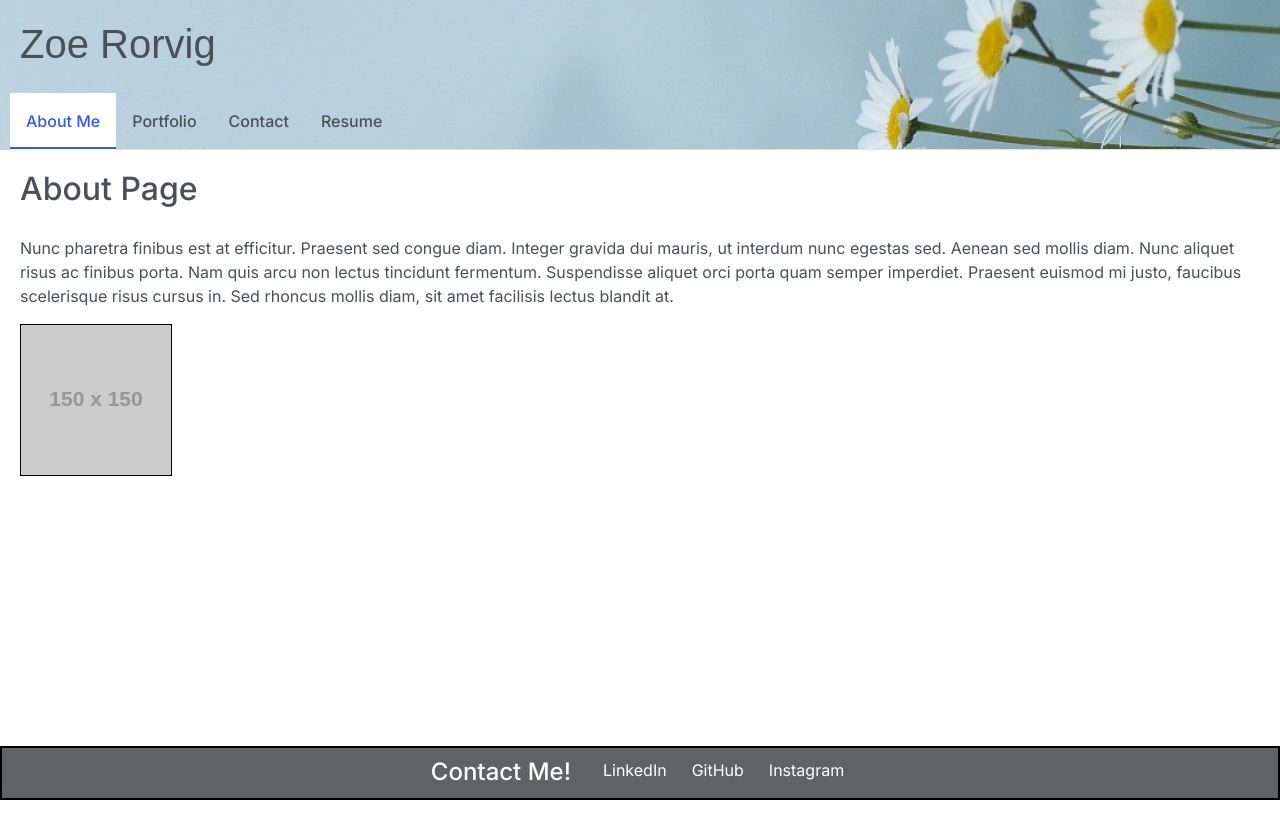
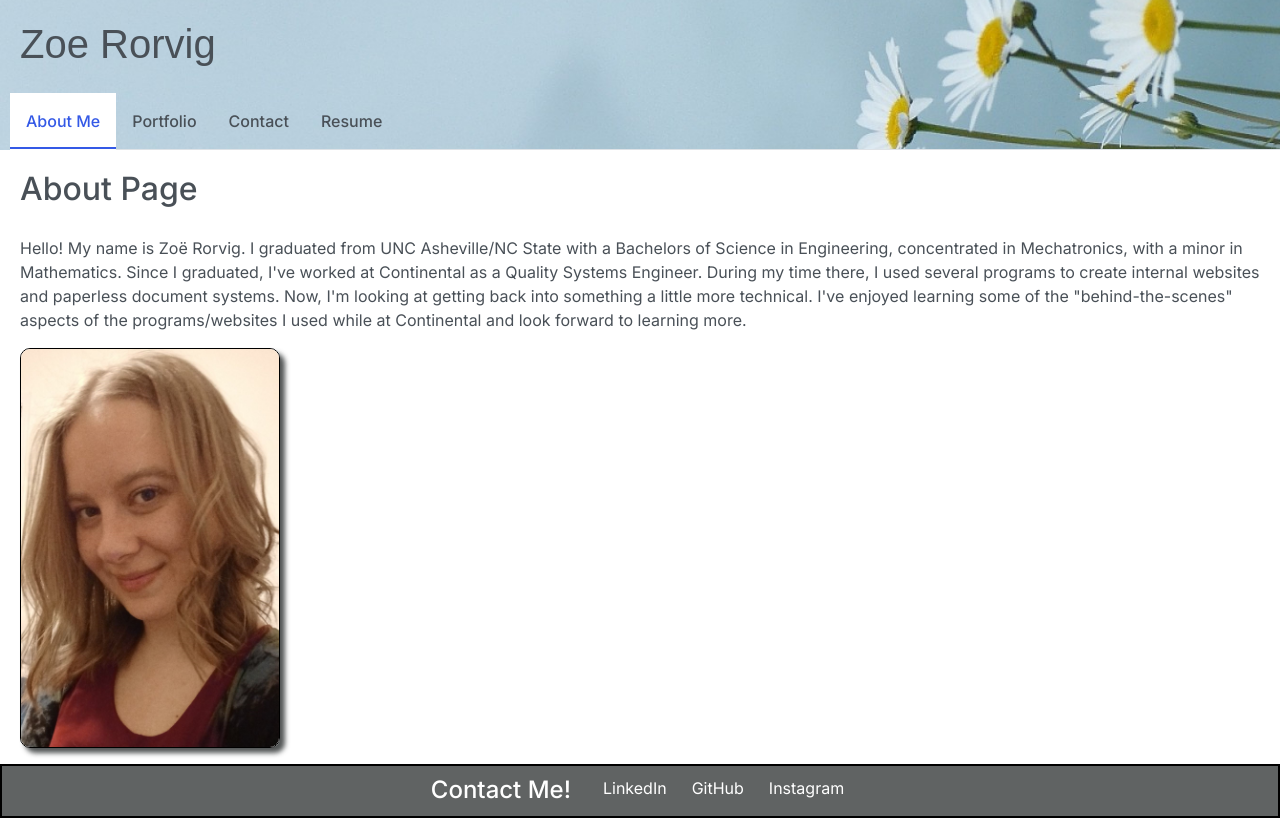
Before and after one commit to ZoeRorvig/my-react-portfolio, a React (Create React App) app: page / in a window 1280 px wide. Built offline with nearby package versions, Linux system fonts and the light colour scheme.

Commit message:
updated about me section

```diff
--- a/src/App.css
+++ b/src/App.css
@@ -92,3 +92,11 @@ img {
 .resume {
     margin-bottom: 50px;
 }
+
+.profile-picture{
+    max-height: 400px;
+    border-radius: 10px;
+    border: 1px solid black;
+    box-shadow: 5px 5px 5px #1d2121c3;
+    margin-bottom: 50px;
+}
--- a/src/components/pages/About.js
+++ b/src/components/pages/About.js
@@ -1,4 +1,5 @@
 import React from 'react';
+import profilePicture from '../../images/profile-picture.jpg';
 
 export default function About() {
   return (
@@ -6,14 +7,9 @@ export default function About() {
       <h2>About Page</h2>
 
       <p>
-        Nunc pharetra finibus est at efficitur. Praesent sed congue diam.
-        Integer gravida dui mauris, ut interdum nunc egestas sed. Aenean sed
-        mollis diam. Nunc aliquet risus ac finibus porta. Nam quis arcu non
-        lectus tincidunt fermentum. Suspendisse aliquet orci porta quam semper
-        imperdiet. Praesent euismod mi justo, faucibus scelerisque risus cursus
-        in. Sed rhoncus mollis diam, sit amet facilisis lectus blandit at.
+      Hello! My name is Zoë Rorvig. I graduated from UNC Asheville/NC State with a Bachelors of Science in Engineering, concentrated in Mechatronics, with a minor in Mathematics. Since I graduated, I've worked at Continental as a Quality Systems Engineer. During my time there, I used several programs to create internal websites and paperless document systems. Now, I'm looking at getting back into something a little more technical. I've enjoyed learning some of the "behind-the-scenes" aspects of the programs/websites I used while at Continental and look forward to learning more.
       </p>
-      <img src='https://via.placeholder.com/150' alt='Zoe Rorvig'/>
+      <img src={profilePicture} alt='Zoe Rorvig' className='profile-picture'/>
     </div>
   );
 }
```
Also changed, not shown: src/images/profile-picture.jpg (added).
